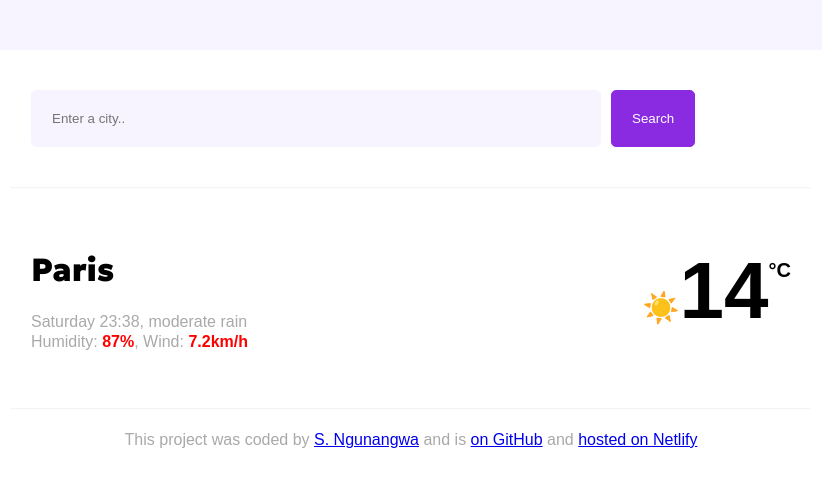
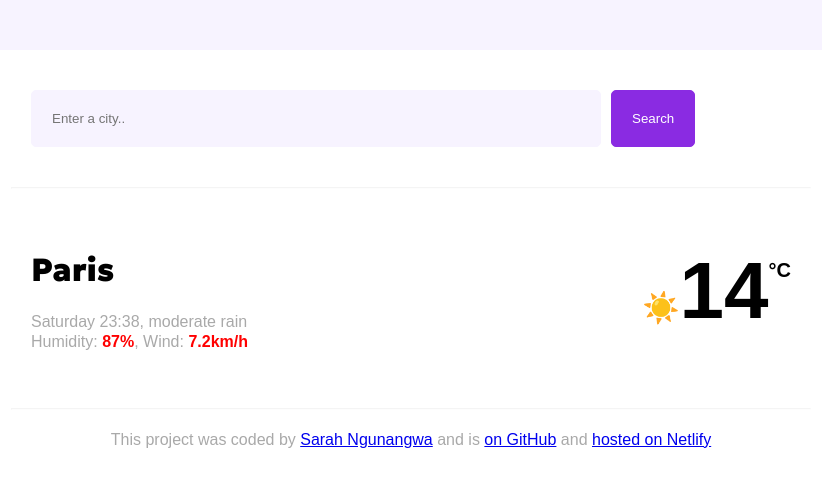
Before and after one commit to 5ar4hJ/app-Project, a plain HTML site: page index.html in a window 1280 px wide. Shown: the whole page, without its empty margins (229-1051 px from the left). Drawn offline with nearby package versions, Linux system fonts and the light colour scheme.

Commit message:
name updated on footer

```diff
--- a/index.html
+++ b/index.html
@@ -50,7 +50,9 @@
       <footer>
         <p>
           This project was coded by
-          <a href="https://github.com/5ar4hJ" target="_blank">S. Ngunangwa</a>
+          <a href="https://github.com/5ar4hJ" target="_blank"
+            >Sarah Ngunangwa</a
+          >
           and is
           <a href="https://github.com/5ar4hJ/app-Project" target="_blank">
             on GitHub</a
```
